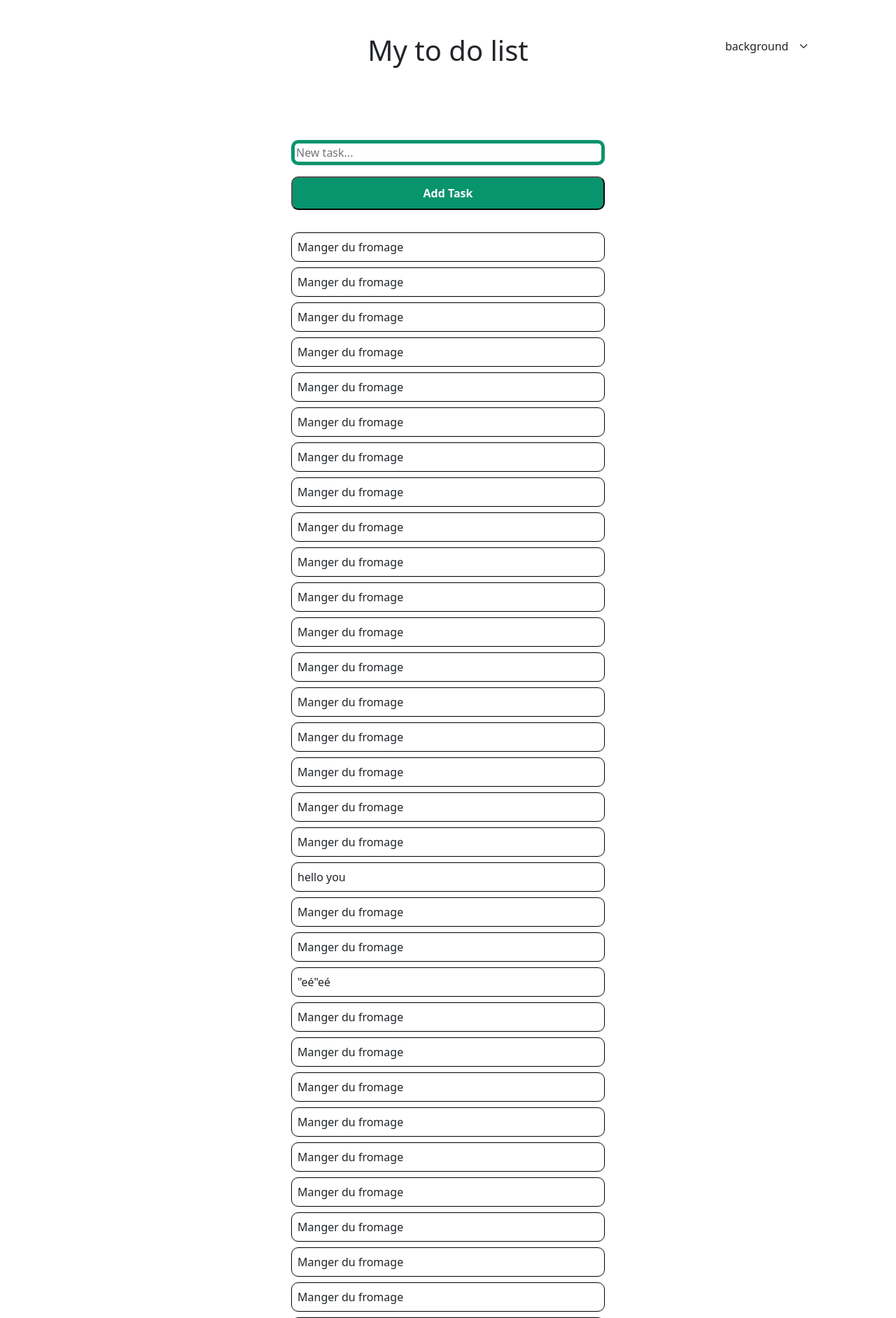
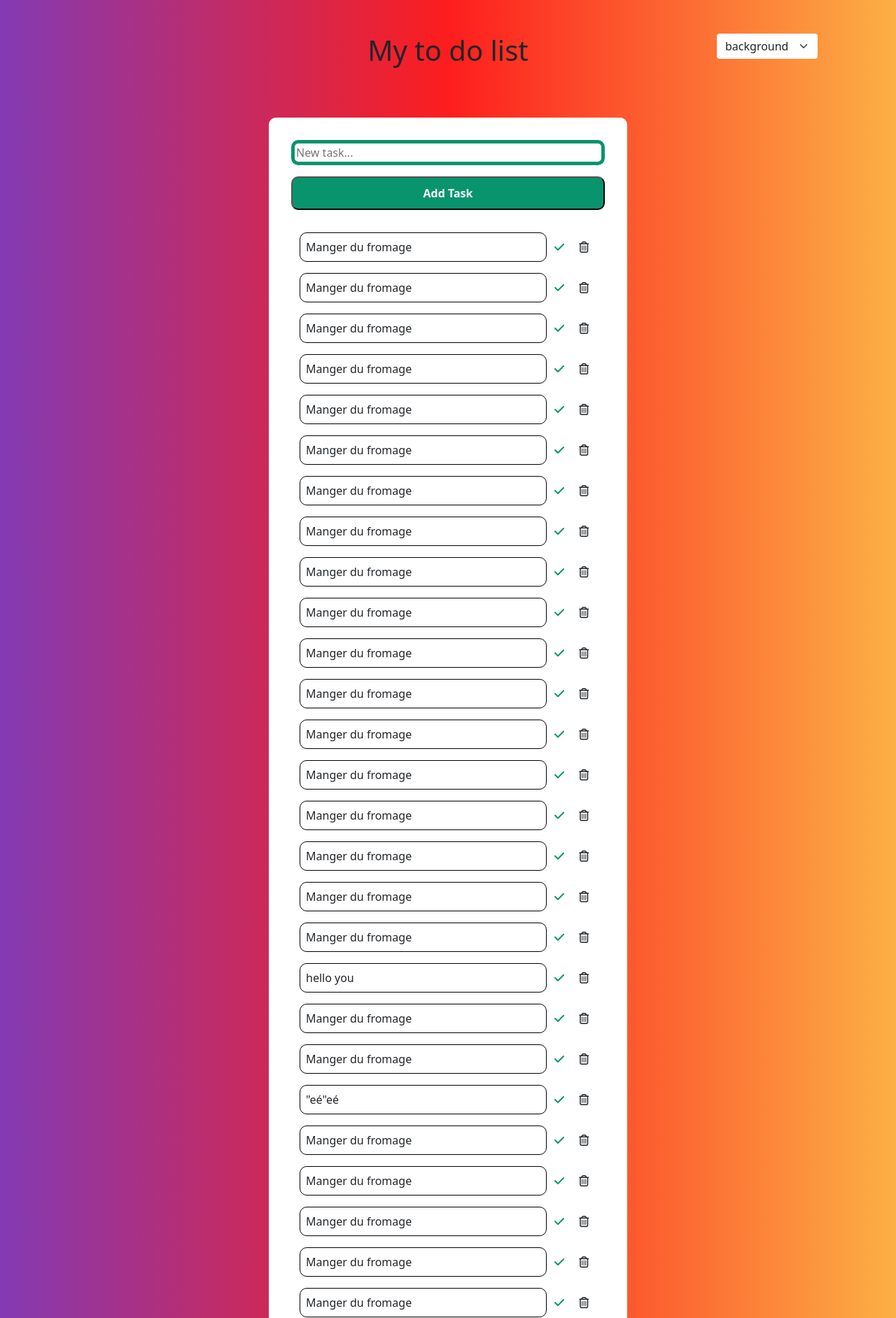
Before and after one commit to FromBenj/To-do-lisX, a PHP site: page / in a window 1280 px wide. Shown: the top 1883 px of the page at 70% size. Run offline with PHP 8.4, Linux system fonts and the light colour scheme; data comes from the database, SQL or seed files in the repository; both versions use the stored data as it was after the commit.

Commit message:
task done

```diff
--- a/public/index.php
+++ b/public/index.php
@@ -9,6 +9,8 @@
     <!-- Bootstrap CSS -->
     <link href="https://cdn.jsdelivr.net/npm/bootstrap@5.0.2/dist/css/bootstrap.min.css" rel="stylesheet"
           integrity="sha384-EVSTQN3/azprG1Anm3QDgpJLIm9Nao0Yz1ztcQTwFspd3yD65VohhpuuCOmLASjC" crossorigin="anonymous">
+    <!-- Font-awesome -->
+    <link rel="stylesheet" href="https://cdnjs.cloudflare.com/ajax/libs/font-awesome/6.7.2/css/all.min.css" integrity="sha512-Evv84Mr4kqVGRNSgIGL/F/aIDqQb7xQ2vcrdIwxfjThSH8CSR7PBEakCr51Ck+w+/U6swU2Im1vVX0SVk9ABhg==" crossorigin="anonymous" referrerpolicy="no-referrer" />
     <!-- HTMX -->
     <script src="https://unpkg.com/htmx.org@2.0.4" integrity="sha384-HGfztofotfshcF7+8n44JQL2oJmowVChPTg48S+jvZoztPfvwD79OC/LTtG6dMp+" crossorigin="anonymous"></script>
 </head>
--- a/public/script.js
+++ b/public/script.js
@@ -1,8 +1,8 @@
+// Background change
 const values = ["white-background", "color-background", "dark-mode"];
-let body = document.body.classList ;
-body.add("white-background");
-let currentBackground = "white-background";
-console.log(currentBackground);
+let body = document.body.classList;
+body.add("color-background");
+let currentBackground = "color-background";
 const backgroundSelector = document.getElementById("background-choice");
 backgroundSelector.addEventListener('click', () => {
     let value = backgroundSelector.value;
@@ -21,3 +21,18 @@ backgroundSelector.addEventListener('click', () => {
         }
     }
 })
+
+// Task done
+const doneButtons = document.getElementsByClassName("task-done-container");
+for (let i = 0; i < doneButtons.length; i++) {
+    doneButtons[i].addEventListener("click", () => {
+        let siblings = doneButtons[i].parentNode.children;
+        for (let j = 0; i < siblings.length; i++) {
+            if (siblings[j].classList.contains("task-in-list")) {
+                !siblings[j].classList.contains("text-decoration-line-through") ?
+                    siblings[j].classList.add("text-decoration-line-through", "text-white", "main-green-background") :
+                    siblings[j].classList.remove("text-decoration-line-through", "text-white", "main-green-background");
+            }
+        }
+    })
+}
--- a/public/styles.css
+++ b/public/styles.css
@@ -1,6 +1,15 @@
+:root {
+    --main-green: #08946C;
+}
+
+
+.main-green-background {
+    background-color: var(--main-green);
+}
+
 #task-input {
     border-radius: 10px;
-    border: solid #08946C thick;
+    border: solid var(--main-green) thick;
 }
 
 #task-input:hover {
@@ -45,13 +54,17 @@
     border: none;
 }
 
+body {
+    transition: 1s;
+}
+
 .white-background {
     background-color: white;
 }
 
 .color-background {
     background: #FCB045FF;
-    background: linear-gradient(90deg, rgba(131,58,180,1) 0%, rgba(253,29,29,1) 50%, rgba(252,176,69,1) 100%);
+    background: linear-gradient(90deg, rgba(131, 58, 180, 1) 0%, rgba(253, 29, 29, 1) 50%, rgba(252, 176, 69, 1) 100%);
 }
 
 .dark-mode {
@@ -59,6 +72,19 @@
 }
 
 #background-choice option:checked {
-    background-color: #08946C;
+    background-color: var(--main-green);
     color: white;
 }
+
+/*Task done*/
+.task-done, .delete-task {
+    transition: transform 0.3s;
+}
+
+.task-done:hover, .delete-task:hover {
+    transform: scale(1.5);
+}
+
+.task-done {
+    color: var(--main-green);
+}
--- a/src/add_task.php
+++ b/src/add_task.php
@@ -7,5 +7,8 @@ if ($db && isset($_POST['task_item']) && !empty($_POST['task_item'])) {
     $check = $db->prepare("INSERT INTO task (taskContent) VALUES (:taskContent)");
     $check->bindValue(':taskContent', $taskItem);
     $check->execute();
-    echo '<div class="task-in-list">' . $taskItem . '</div>';
+    echo "
+    <div class='task-in-list'>$taskItem</div>
+    <i class='task-done fa-solid fa-check'></i>
+";
 }
--- a/src/list-tasks.php
+++ b/src/list-tasks.php
@@ -6,6 +6,15 @@ $db = createDatabase();
 if ($db) {
     $results = $db->query('SELECT * FROM task');
     while ($taskItem = $results->fetchArray(SQLITE3_ASSOC)) {
-        echo '<div class="task-in-list" data-id="' . $taskItem['id'] . '">' . $taskItem['taskContent'] . '</div>';
+        echo
+        '<div class="container d-flex">
+            <div class="task-in-list col-10" data-id=' . $taskItem['id'] . '>' . $taskItem['taskContent'] . '</div>
+            <div class="task-done-container col-1 d-flex justify-content-center align-items-center">
+                <i class="task-done fa-solid fa-check"></i>
+            </div>
+            <div class="col-1 d-flex justify-content-center align-items-center">
+                <i class="delete-task fa-regular fa-trash-can"></i>
+            </div>
+        </div>';
     }
 }
```
Also changed, not shown: data/database.db.
